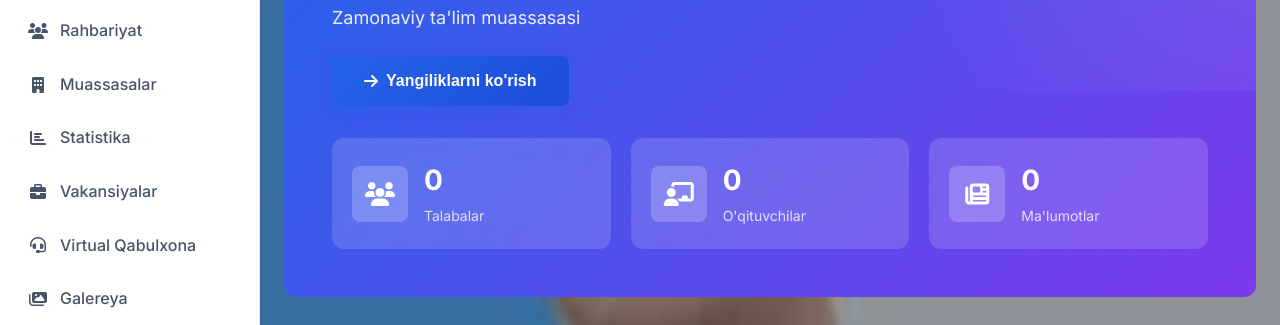
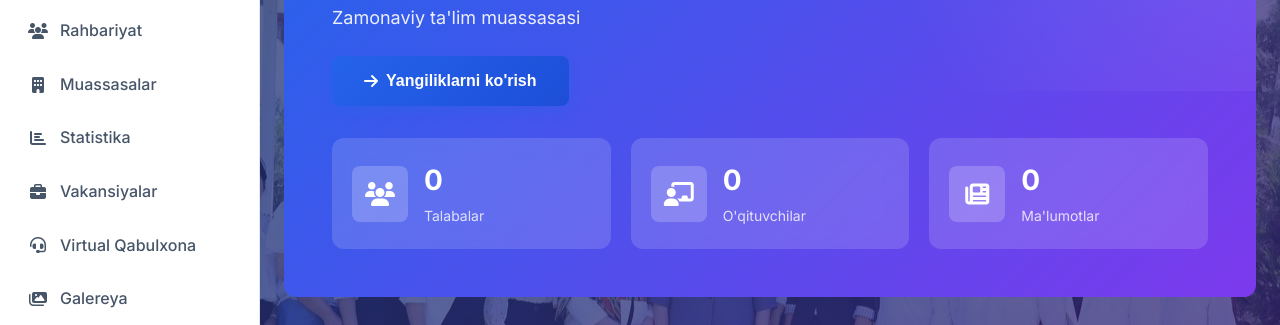
Before and after one commit to hhub46dchj-rgb/chortoq-mmtb, a website: page public/index.html in a window 1280 px wide. Shown: the part 202-527 px from the top of the page. Drawn offline with nearby package versions, Linux system fonts and the light colour scheme; no server answers.

Commit message:
Fix background slider - remove low quality 1.jpg, add gradient overlay

```diff
--- a/public/css/style.css
+++ b/public/css/style.css
@@ -58,7 +58,18 @@
     height: 100%;
     z-index: -1;
     overflow: hidden;
-    background-color: #1e293b;
+    background: linear-gradient(135deg, #0f172a 0%, #1e293b 50%, #0f172a 100%);
+}
+
+.bg-slider::after {
+    content: '';
+    position: absolute;
+    top: 0;
+    left: 0;
+    width: 100%;
+    height: 100%;
+    background: linear-gradient(135deg, rgba(37, 99, 235, 0.3) 0%, rgba(124, 58, 237, 0.3) 100%);
+    z-index: 1;
 }
 
 .slide {
@@ -71,16 +82,16 @@
     background-position: center;
     opacity: 0;
     transition: opacity 2s ease-in-out;
+    filter: brightness(0.7) contrast(1.1);
 }
 
 .slide.active {
-    opacity: 0.7;
-}
-
-.slide-1 { background-image: url('../images/1.jpg'); }
-.slide-2 { background-image: url('../images/2.jpg'); }
-.slide-3 { background-image: url('../images/3.jpg'); }
-.slide-4 { background-image: url('../images/4.jpg'); }
+    opacity: 0.5;
+}
+
+.slide-1 { background-image: url('../images/2.jpg'); }
+.slide-2 { background-image: url('../images/3.jpg'); }
+.slide-3 { background-image: url('../images/4.jpg'); }
 
 body {
     font-family: 'Inter', -apple-system, BlinkMacSystemFont, sans-serif;
@@ -272,6 +283,14 @@ body {
     justify-content: center;
     color: white;
     font-size: 20px;
+    overflow: hidden;
+}
+
+.logo-icon img {
+    width: 100%;
+    height: 100%;
+    object-fit: cover;
+    image-rendering: auto;
 }
 
 .logo-icon.small {
--- a/public/index.html
+++ b/public/index.html
@@ -14,7 +14,6 @@
         <div class="slide slide-1 active"></div>
         <div class="slide slide-2"></div>
         <div class="slide slide-3"></div>
-        <div class="slide slide-4"></div>
     </div>
 
     <!-- PRELOADER -->
```
